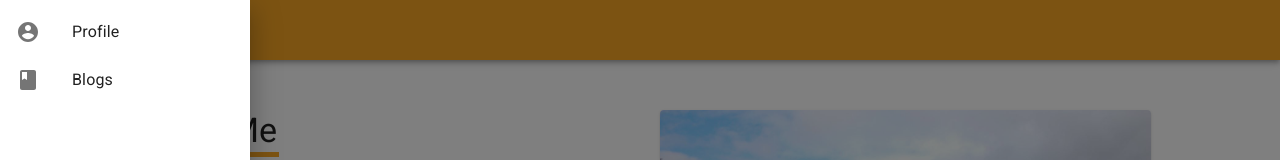
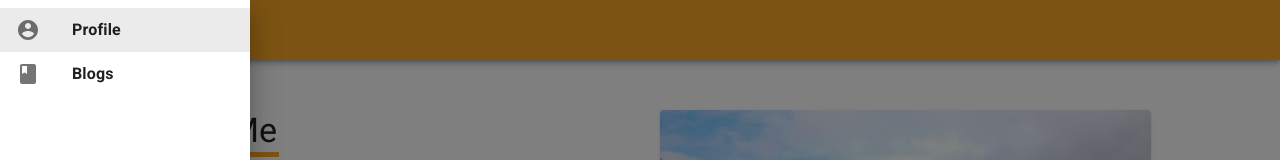
Before and after one commit to HarryChen1995/HarryChen1995.github.io, a React (Create React App) app: page / in a window 1280 px wide. Both pictures are taken after a click on the button "menu". Shown: the top 160 px of the page. Built offline with nearby package versions, Linux system fonts and the light colour scheme.

Commit message:
menu added

```diff
--- a/public/index.html
+++ b/public/index.html
@@ -7,7 +7,7 @@
     <meta name="theme-color" content="#000000" />
     <meta
       name="description"
-      content="Web site created using create-react-app"
+      content="Hanlin Chen Pages"
     />
     <!--
       manifest.json provides metadata used when your web app is installed on a
@@ -24,7 +24,7 @@
       work correctly both with client-side routing and a non-root public URL.
       Learn how to configure a non-root public URL by running `npm run build`.
     -->
-    <title>Hanlin Chen Pages</title>
+    <title>Hanlin Chen</title>
     <link rel="stylesheet" href="https://fonts.googleapis.com/css?family=Roboto:300,400,500,700&display=swap" />
   </head>
   <body style="margin:0">
--- a/src/App.js
+++ b/src/App.js
@@ -1,9 +1,9 @@
 import React from 'react';
-import {NavBar} from './NavBar';
 import {Route, Switch, HashRouter } from 'react-router-dom';
 import { ThemeProvider, createTheme } from '@material-ui/core';
 import { yellow } from '@material-ui/core/colors';
-import HomePage from './Home';
+import HomePage from './pages/home/Home';
+import NavBar from './pages/nav/NavBar';
 const theme = createTheme({
   palette: {
     primary: {
--- a/src/Home.js
+++ b/src/pages/home/Home.js
@@ -1,6 +1,6 @@
 import React, { useState, useEffect } from 'react';
 import { makeStyles, Box, Grid , Typography, Paper, Divider} from "@material-ui/core";
-import hero_bg from './assets/hero-bg.jpeg';
+import hero_bg from '../../assets/hero-bg.jpeg';
 import { yellow } from "@material-ui/core/colors";
 import SchoolIcon from '@material-ui/icons/School';
 import Accordion from '@material-ui/core/Accordion';
@@ -14,8 +14,8 @@ import 'leaflet/dist/leaflet.css';
 import markerIconPng from "leaflet/dist/images/marker-icon.png"
 import {Icon} from 'leaflet'
 import GradeIcon from '@material-ui/icons/Grade';
-import ua from "./assets/ua.png"
-import osu from "./assets/osu.png"
+import ua from "../../assets/ua.png"
+import osu from "../../assets/osu.png"
 import { Avatar } from "@material-ui/core";
 import { Slide } from "@material-ui/core";
 import { Card,  CardActions, Button, CardMedia, CardContent,  } from '@material-ui/core';
--- a/src/NavBar.js
+++ b/src/pages/nav/NavBar.js
@@ -8,14 +8,14 @@ import Typography from '@material-ui/core/Typography';
 import BookIcon from '@material-ui/icons/Book';
 import IconButton from '@material-ui/core/IconButton';
 import MenuIcon from '@material-ui/icons/Menu';
-import {ListItem } from '@material-ui/core';
+import {MenuItem} from '@material-ui/core';
 import ListItemIcon from '@material-ui/core/ListItemIcon';
 import ListItemText from '@material-ui/core/ListItemText';
 import AccountCircleIcon from '@material-ui/icons/AccountCircle';
 import { useState } from 'react';
 import { Link } from "react-router-dom";
 import { Avatar } from '@material-ui/core';
-import me from './assets/me.jpeg';
+import me from '../../assets/me.jpeg';
 const useStyles = makeStyles((theme)=>({
   root: { flexGrow:1},
   menuButton: {
@@ -39,14 +39,15 @@ function NavBar() {
     "Profile": <AccountCircleIcon />,
     "Blogs": <BookIcon />
   }
+  const [selected, setSelect] = useState(0)
   const list = () => (
     <div className = {classes.list}>
       <List>
         {['Profile', 'Blogs'].map((text, index) => (
-          <ListItem button  onClick = {()=> toggleDrawer(false)} key={text} component = {Link} to = { index === 0 ? "/": "/" + text}>
+          <MenuItem button  onClick = {()=> {toggleDrawer(false); setSelect(index)}} key={text} component = {Link} to = { index === 0 ? "/": "/" + text} selected = {selected === index}>
             <ListItemIcon>{iconMap[text]}</ListItemIcon>
-            <ListItemText primary={text} />
-          </ListItem>
+            <ListItemText primary={<Typography style = {{fontWeight:"bold"}}>{text}</Typography>} />
+          </MenuItem>
         ))}
       </List>
     </div>
@@ -70,4 +71,4 @@ function NavBar() {
   );
 }
 
-export {NavBar}
+export default NavBar
```
